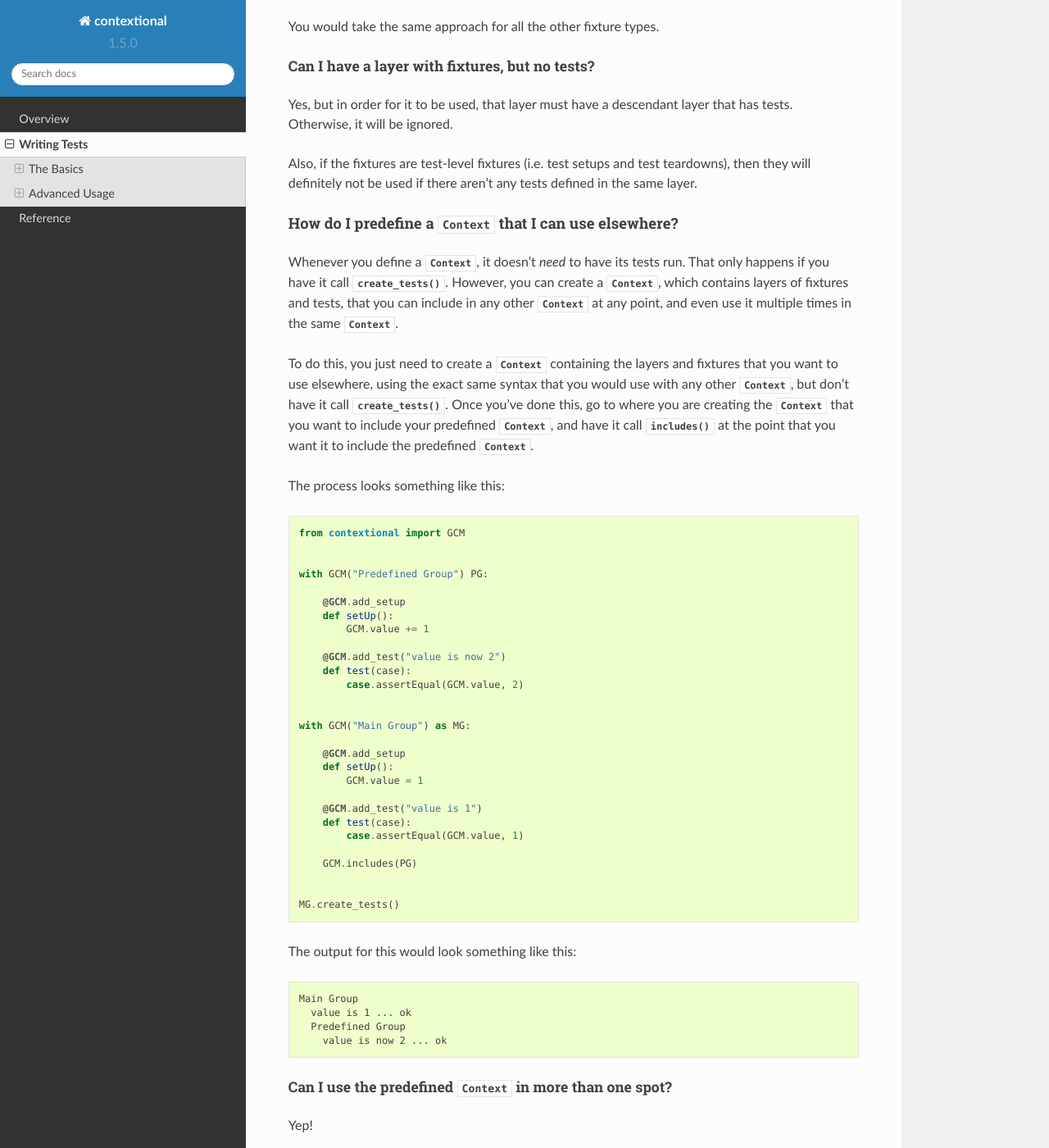
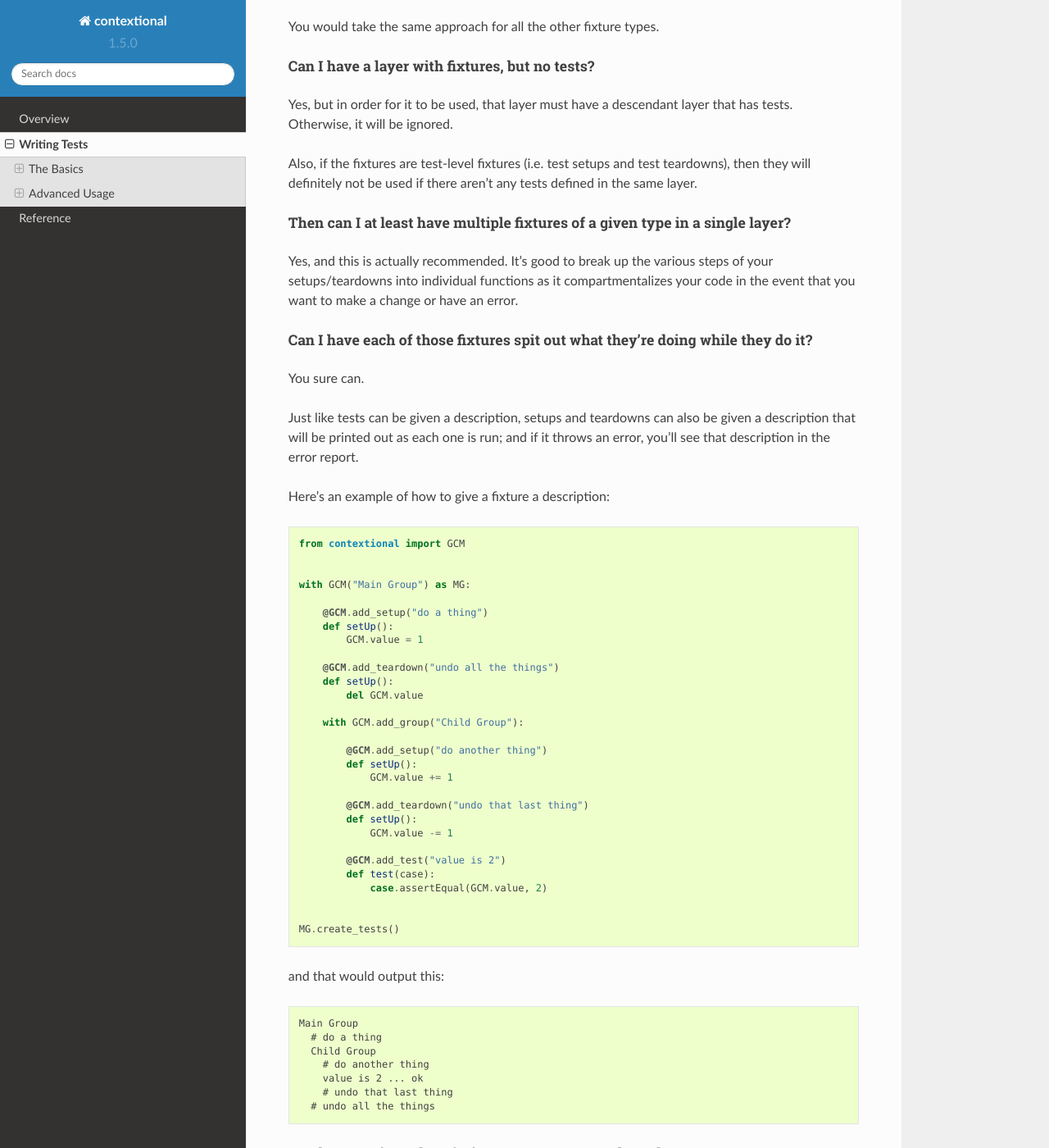
Before and after one commit to SalmonMode/contextional, a Sphinx documentation site: the page built from docs/writing-tests.rst, in a window 1280 px wide and 1400 px high, scrolled down 5695 px. Shown: the whole window at 82% size. Built offline with Sphinx 7.4.7 and the Read the Docs theme 2.0.0, drawn with Linux system fonts in a browser that asks for light colours; cross-references to code outside the pages are shown as plain code; some of the changed text lies outside the part shown.

Commit message:
added documentation for verbose fixtures

```diff
--- a/docs/writing-tests.rst
+++ b/docs/writing-tests.rst
@@ -300,6 +300,94 @@ that has tests. Otherwise, it will be ignored.
 Also, if the fixtures are test-level fixtures (i.e. test setups and test
 teardowns), then they will definitely not be used if there aren't any tests
 defined in the same layer.
+
+Then can I at least have multiple fixtures of a given type in a single layer?
+^^^^^^^^^^^^^^^^^^^^^^^^^^^^^^^^^^^^^^^^^^^^^^^^^^^^^^^^^^^^^^^^^^^^^^^^^^^^^
+
+Yes, and this is actually recommended. It's good to break up the various steps
+of your setups/teardowns into individual functions as it compartmentalizes your
+code in the event that you want to make a change or have an error.
+
+Can I have each of those fixtures spit out what they're doing while they do it?
+^^^^^^^^^^^^^^^^^^^^^^^^^^^^^^^^^^^^^^^^^^^^^^^^^^^^^^^^^^^^^^^^^^^^^^^^^^^^^^^
+
+You sure can.
+
+Just like tests can be given a description, setups and teardowns can also be
+given a description that will be printed out as each one is run; and if it
+throws an error, you'll see that description in the error report.
+
+Here's an example of how to give a fixture a description::
+
+    from contextional import GCM
+
+
+    with GCM("Main Group") as MG:
+
+        @GCM.add_setup("do a thing")
+        def setUp():
+            GCM.value = 1
+
+        @GCM.add_teardown("undo all the things")
+        def setUp():
+            del GCM.value
+
+        with GCM.add_group("Child Group"):
+
+            @GCM.add_setup("do another thing")
+            def setUp():
+                GCM.value += 1
+
+            @GCM.add_teardown("undo that last thing")
+            def setUp():
+                GCM.value -= 1
+
+            @GCM.add_test("value is 2")
+            def test(case):
+                case.assertEqual(GCM.value, 2)
+
+
+    MG.create_tests()
+
+
+and that would output this:
+
+.. code-block:: none
+
+    Main Group
+      # do a thing
+      Child Group
+        # do another thing
+        value is 2 ... ok
+        # undo that last thing
+      # undo all the things
+
+Do I have to give a description to every setup and teardown?
+^^^^^^^^^^^^^^^^^^^^^^^^^^^^^^^^^^^^^^^^^^^^^^^^^^^^^^^^^^^^
+
+Nope.
+
+Not everything needs a description, so if you don't give a fixture a
+description, it just won't show up in the test output.
+
+However, if a fixture throws an error, a generic description of the fixture
+will be spat out to show where the error occured specifically. It would look
+something like this:
+
+.. code-block:: none
+
+    Main Group
+      Child Group
+        # setup (2/5) ERROR
+        some test ... FAIL
+      # teardown (1/1) ERROR
+
+And you would see something similar in the error report.
+
+The two numbers are 1) the 1-indexed position of the fixture and 2) the total
+number of fixtures of that type in that layer. So if you see ``# setup (2/5)
+ERROR``, that means there were 5 setups total in that group, and the 2nd one
+threw an error.
 
 How do I predefine a :class:`.Context` that I can use elsewhere?
 ----------------------------------------------------------------------------
```
